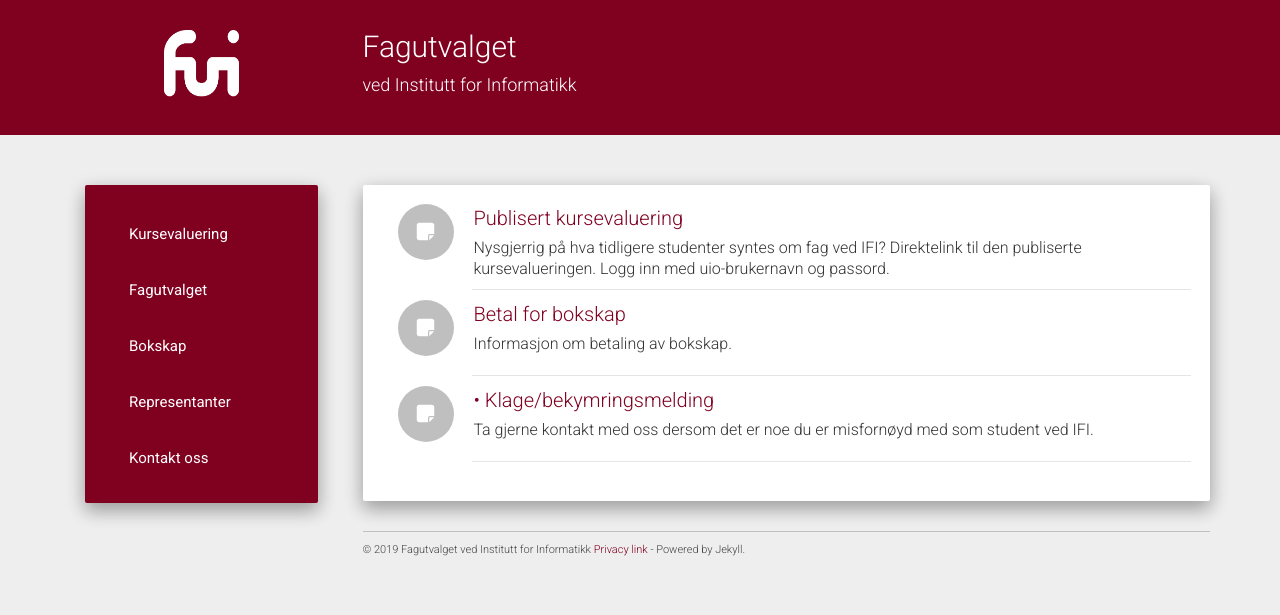
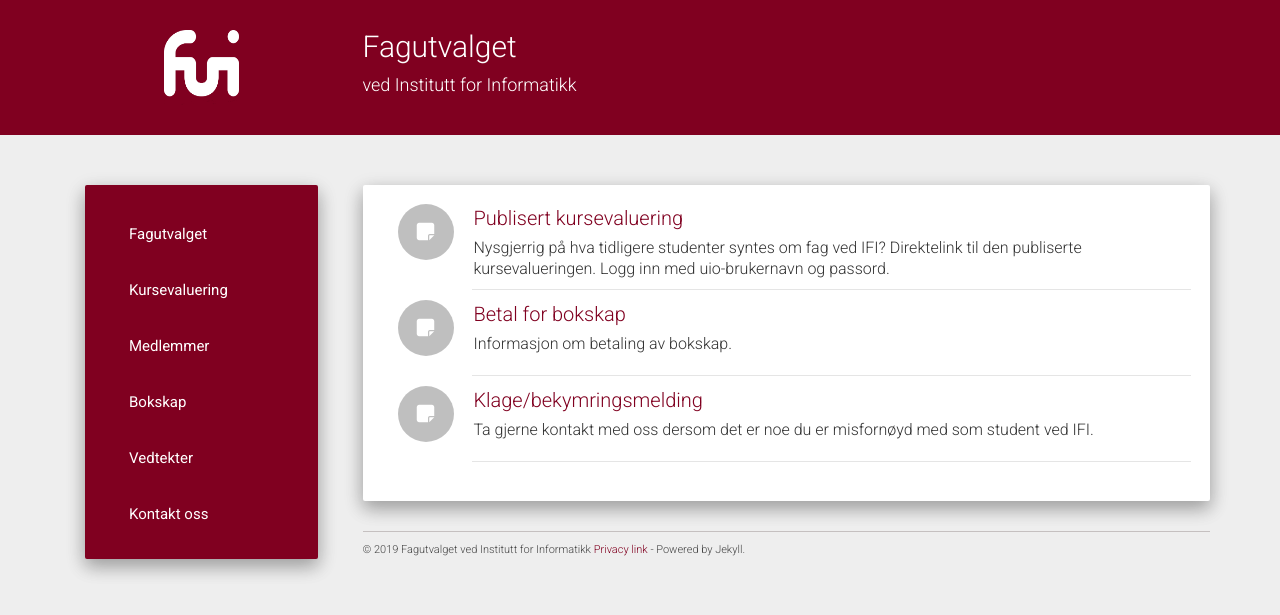
Before and after one commit to fui/fui.github.io, a Jekyll site: the page built from index.html, in a window 1280 px wide. Shown: the top 615 px of the page. Built offline with Jekyll 4.4.1, drawn with Linux system fonts in a browser that asks for light colours; nearby versions of some CDN libraries; the list of posts is cut into pages by our own code.

Commit message:
changing menu items

```diff
--- a/_data/front_page_links.json
+++ b/_data/front_page_links.json
@@ -12,7 +12,7 @@
 		"icon_class": "fa fa-sticky-note"
 	},
 	{
-		"title": "•	Klage/bekymringsmelding",
+		"title": "Klage/bekymringsmelding",
 		"href": "#",
 		"desc": "Ta gjerne kontakt med oss dersom det er noe du er misfornøyd med som student ved IFI.",
 		"icon_class": "fa fa-sticky-note"
--- a/_data/urls.json
+++ b/_data/urls.json
@@ -1,23 +1,29 @@
 [
+  {
+    "text": "Fagutvalget",
+    "url": "/about/",
+    "icon": "fa-comments"
+  },
   {
     "text": "Kursevaluering",
     "url": "/projects",
     "icon": "fa-desktop"
   },
   {
-    "text": "Fagutvalget",
-    "url": "/about/",
-    "icon": "fa-comments"
+    "text": "Medlemmer",
+    "url": "/#",
+    "icon": "fa-github"
   },
   {
     "text": "Bokskap",
     "url": "/#",
     "icon": "fa-graduation-cap",
   },
+
   {
-    "text": "Representanter",
-    "url": "/#",
-    "icon": "fa-github"
+    "text": "Vedtekter",
+    "url": "/about/",
+    "icon": "fa-comments"
   },
   {
     "text": "Kontakt oss",
```
